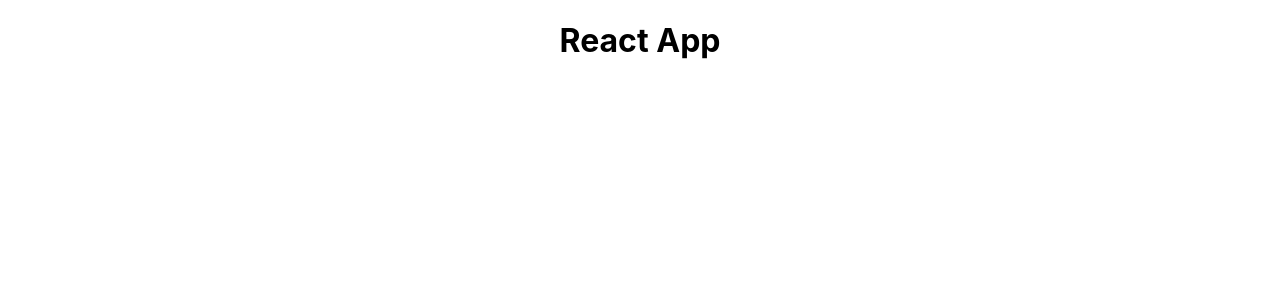
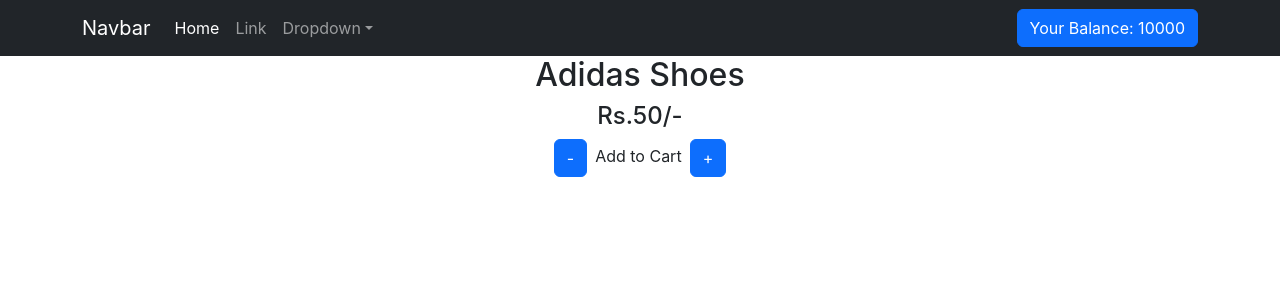
Before and after one commit to neupanerashik/react-redux-practice, a React (Create React App) app: page / in a window 1280 px wide. Shown: the top 300 px of the page. Built offline with nearby package versions, Linux system fonts and the light colour scheme.

Commit message:
Practice files setup

```diff
--- a/public/index.html
+++ b/public/index.html
@@ -10,34 +10,22 @@
       content="Web site created using create-react-app"
     />
     <link rel="apple-touch-icon" href="%PUBLIC_URL%/logo192.png" />
-    <!--
-      manifest.json provides metadata used when your web app is installed on a
-      user's mobile device or desktop. See https://developers.google.com/web/fundamentals/web-app-manifest/
-    -->
     <link rel="manifest" href="%PUBLIC_URL%/manifest.json" />
-    <!--
-      Notice the use of %PUBLIC_URL% in the tags above.
-      It will be replaced with the URL of the `public` folder during the build.
-      Only files inside the `public` folder can be referenced from the HTML.
-
-      Unlike "/favicon.ico" or "favicon.ico", "%PUBLIC_URL%/favicon.ico" will
-      work correctly both with client-side routing and a non-root public URL.
-      Learn how to configure a non-root public URL by running `npm run build`.
-    -->
     <title>React App</title>
+    <link
+      href="https://cdn.jsdelivr.net/npm/bootstrap@5.3.0/dist/css/bootstrap.min.css"
+      rel="stylesheet"
+      integrity="sha384-9ndCyUaIbzAi2FUVXJi0CjmCapSmO7SnpJef0486qhLnuZ2cdeRhO02iuK6FUUVM"
+      crossorigin="anonymous"
+    />
+    <script
+      src="https://cdn.jsdelivr.net/npm/bootstrap@5.3.0/dist/js/bootstrap.bundle.min.js"
+      integrity="sha384-geWF76RCwLtnZ8qwWowPQNguL3RmwHVBC9FhGdlKrxdiJJigb/j/68SIy3Te4Bkz"
+      crossorigin="anonymous"
+    ></script>
   </head>
   <body>
     <noscript>You need to enable JavaScript to run this app.</noscript>
     <div id="root"></div>
-    <!--
-      This HTML file is a template.
-      If you open it directly in the browser, you will see an empty page.
-
-      You can add webfonts, meta tags, or analytics to this file.
-      The build step will place the bundled scripts into the <body> tag.
-
-      To begin the development, run `npm start` or `yarn start`.
-      To create a production bundle, use `npm run build` or `yarn build`.
-    -->
   </body>
 </html>
--- a/src/App.js
+++ b/src/App.js
@@ -1,10 +1,13 @@
 import logo from './logo.svg';
 import './App.css';
+import Navbar from './Navbar';
+import Shop from './Shop';
 
 function App() {
   return (
     <div className="App">
-      <h1>React App</h1>
+      <Navbar/>
+      <Shop/>
     </div>
   );
 }
--- /dev/null
+++ b/src/Navbar.js
@@ -0,0 +1,43 @@
+import React from "react";
+
+const Navbar = () => {
+    return(
+        <>
+        <nav class="navbar navbar-expand-sm navbar-dark bg-dark">
+              <div class="container">
+                <a class="navbar-brand" href="#">Navbar</a>
+                <button class="navbar-toggler d-lg-none" type="button" data-bs-toggle="collapse" data-bs-target="#collapsibleNavId" aria-controls="collapsibleNavId"
+                    aria-expanded="false" aria-label="Toggle navigation">
+                    <span class="navbar-toggler-icon"></span>
+                </button>
+                <div class="collapse navbar-collapse" id="collapsibleNavId">
+                    <ul class="navbar-nav me-auto mt-2 mt-lg-0">
+                        <li class="nav-item">
+                            <a class="nav-link active" href="#" aria-current="page">Home <span class="visually-hidden">(current)</span></a>
+                        </li>
+                        <li class="nav-item">
+                            <a class="nav-link" href="#">Link</a>
+                        </li>
+                        <li class="nav-item dropdown">
+                            <a class="nav-link dropdown-toggle" href="#" id="dropdownId" data-bs-toggle="dropdown" aria-haspopup="true" aria-expanded="false">Dropdown</a>
+                            <div class="dropdown-menu" aria-labelledby="dropdownId">
+                                <a class="dropdown-item" href="#">Action 1</a>
+                                <a class="dropdown-item" href="#">Action 2</a>
+                            </div>
+                        </li>
+                    </ul>
+                    <div>
+                        <button className="btn btn-primary">
+                            Your Balance: 10000
+                        </button>
+                    </div>
+                </div>
+          </div>
+        </nav>
+
+        </>
+
+    )
+}
+
+export default Navbar;
--- /dev/null
+++ b/src/Shop.js
@@ -0,0 +1,15 @@
+import React from 'react'
+
+const Shop = () => {
+  return (
+    <div>
+        <h2>Adidas Shoes</h2>
+        <h4>Rs.50/-</h4>
+        <button className='btn btn-primary mx-2'> - </button>
+        Add to Cart
+        <button className='btn btn-primary mx-2'> + </button>
+    </div>
+  )
+}
+
+export default Shop
```
